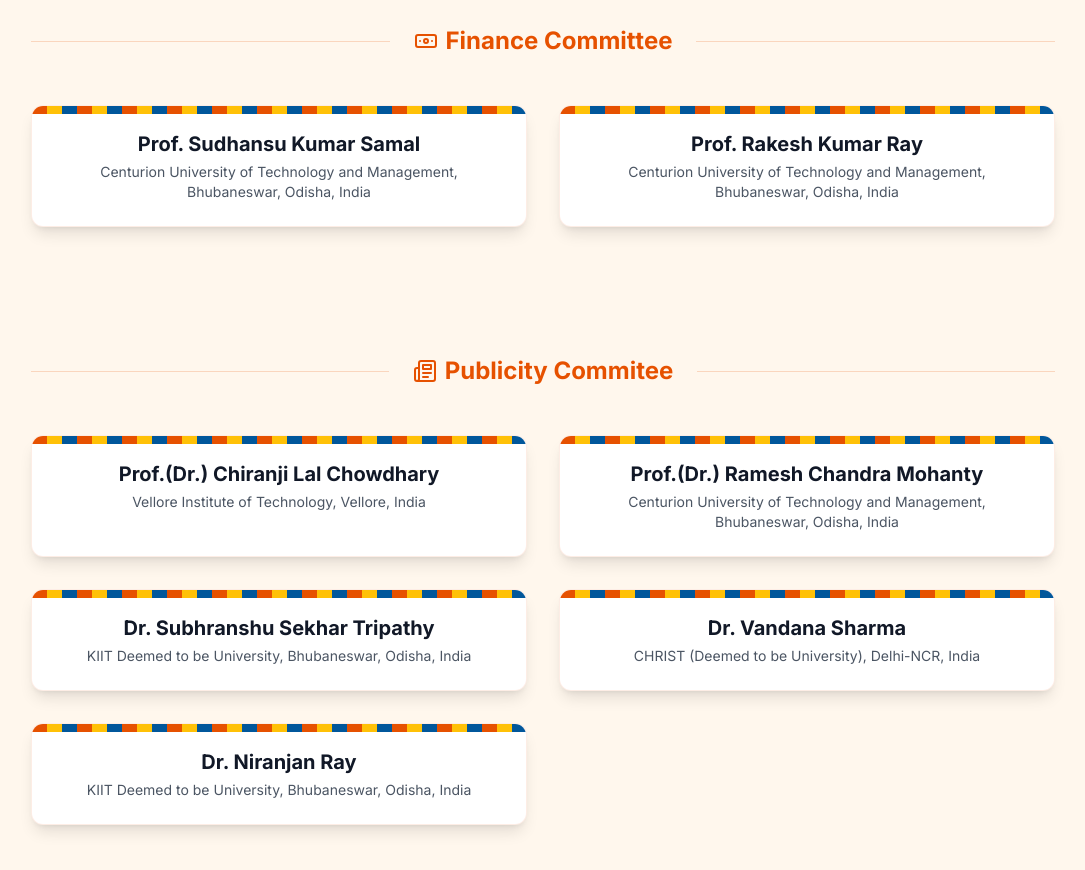
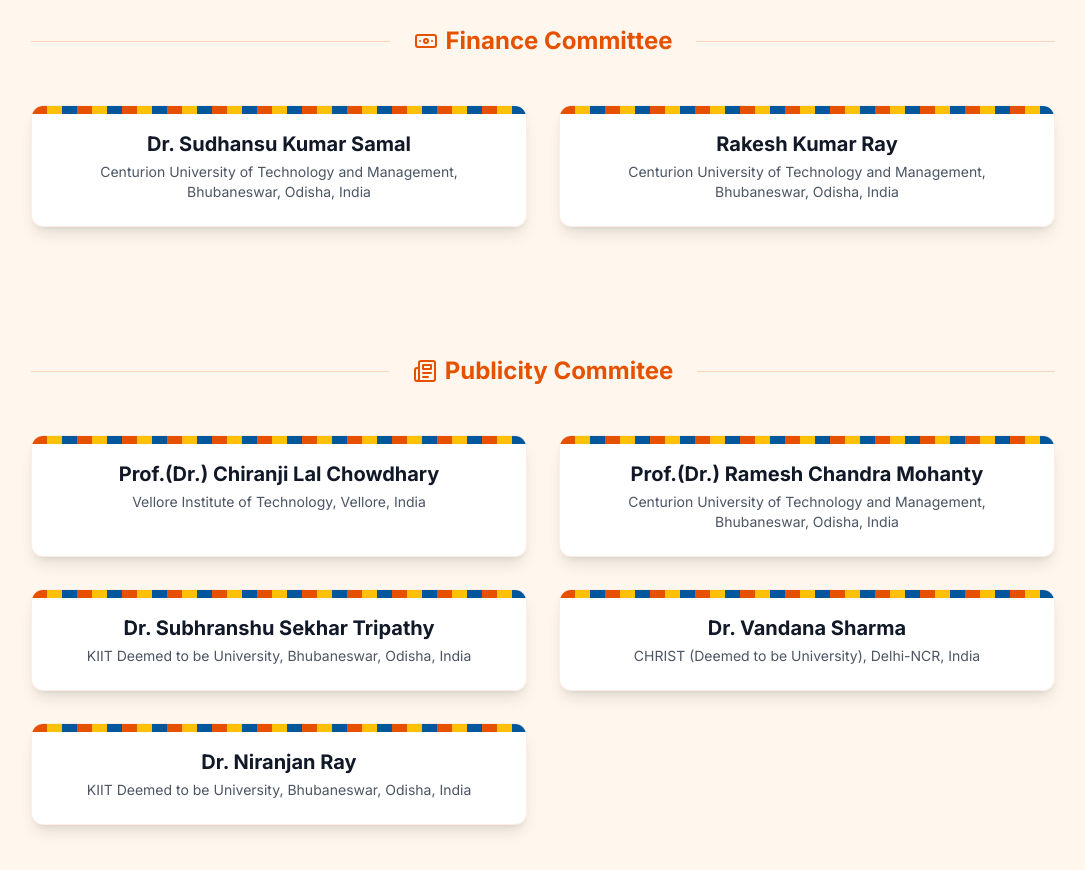
Before and after one commit to saneevdas123/ResGenXAI-2025, a Next.js app: page /committees in a window 1280 px wide. Shown: the part 4360-5230 px from the top of the page, without its empty margins (97-1182 px from the left). Built offline with nearby package versions, Linux system fonts and the light colour scheme; a web font is replaced by a local one.

Commit message:
Update finance.tsx

```diff
--- a/app/components/finance.tsx
+++ b/app/components/finance.tsx
@@ -10,8 +10,8 @@ export default function Finance() {
   })
 
  const committeeMembers = [
-  { "name": "Prof. Sudhansu Kumar Samal", "affiliation": "Centurion University of Technology and Management, Bhubaneswar, Odisha, India" },
-  { "name": "Prof. Rakesh Kumar Ray", "affiliation": "Centurion University of Technology and Management, Bhubaneswar, Odisha, India" }
+  { "name": "Dr. Sudhansu Kumar Samal", "affiliation": "Centurion University of Technology and Management, Bhubaneswar, Odisha, India" },
+  { "name": "Rakesh Kumar Ray", "affiliation": "Centurion University of Technology and Management, Bhubaneswar, Odisha, India" }
 ];
 
   return (
```
